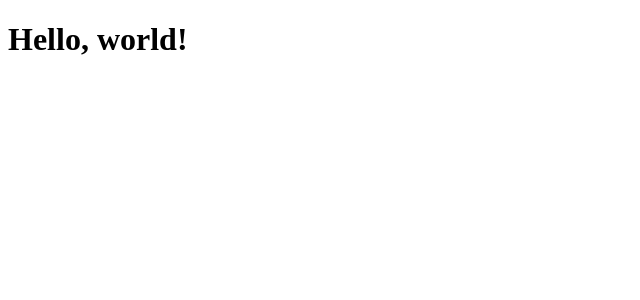
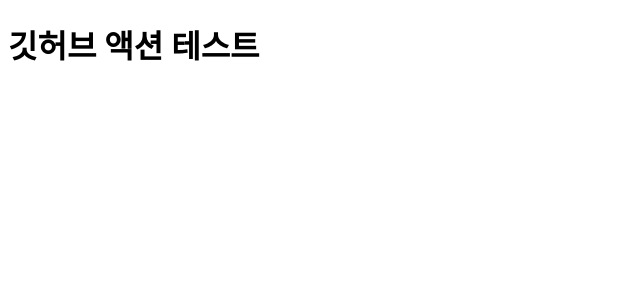
Before and after one commit to ieun32/together-town-project, a React app: page / in a window 1280 px wide. Shown: the top 300 px of the page, without its empty margins (0-640 px from the left). Built offline with nearby package versions, Linux system fonts and the light colour scheme.

Commit message:
🚧 github actions test

```diff
--- a/src/App.tsx
+++ b/src/App.tsx
@@ -3,7 +3,7 @@ import React from 'react';
 const App = () => {
   return (
     <>
-      <h1>Hello, world!</h1>
+      <h1>깃허브 액션 테스트</h1>
       <canvas width="1024" height="576" />
     </>
   )
```
